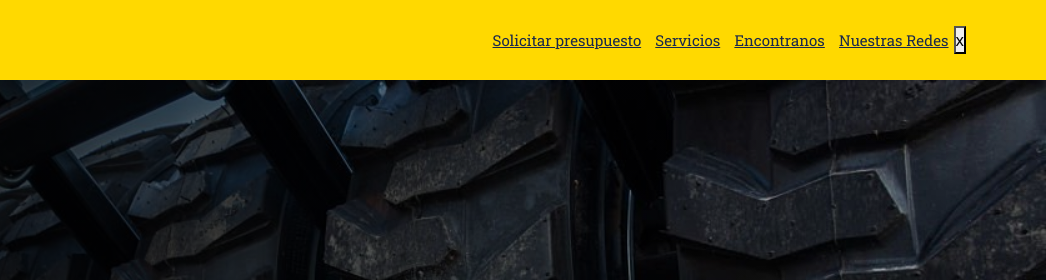
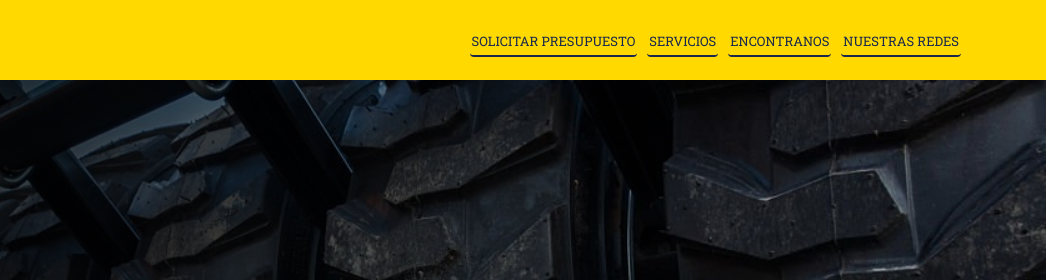
Before and after one commit to MonasterioM/Pagina-Monasterio-Neumaticos, a website: page index.html in a window 1280 px wide. Shown: the top 280 px of the page, 234-1280 px from the left. Drawn offline with nearby package versions, Linux system fonts and the light colour scheme.

Commit message:
agregad0 boton toggle

```diff
--- a/header.js
+++ b/header.js
@@ -1 +1,14 @@
 const btnCloseMenu = document.getElementById("menu-btn-close");
+const idButtonToggle = document.getElementById("id-btn-toggle");
+
+
+
+
+
+
+idButtonToggle.onclick = ()=>{
+
+
+
+
+}
--- a/index.html
+++ b/index.html
@@ -1,27 +1,48 @@
 <!DOCTYPE html>
 <html lang="en">
+
 <head>
   <meta charset="UTF-8">
   <meta name="viewport" content="width=device-width, initial-scale=1.0">
-    <link href="https://cdn.jsdelivr.net/npm/bootstrap@5.3.2/dist/css/bootstrap.min.css" rel="stylesheet" integrity="sha384-T3c6CoIi6uLrA9TneNEoa7RxnatzjcDSCmG1MXxSR1GAsXEV/Dwwykc2MPK8M2HN" crossorigin="anonymous">
+  <link href="https://cdn.jsdelivr.net/npm/bootstrap@5.3.2/dist/css/bootstrap.min.css" rel="stylesheet"
+    integrity="sha384-T3c6CoIi6uLrA9TneNEoa7RxnatzjcDSCmG1MXxSR1GAsXEV/Dwwykc2MPK8M2HN" crossorigin="anonymous">
   <link rel="stylesheet" href="./css/style.css">
   <title>Monasterio Neumaticos</title>
 </head>
+
 <body>
   <section class="conteiner">
     <header>
       <div class="logo">
-              <a href=""><img src="./img/WhatsApp_Image_2023-10-06_at_10.48.12__1_-removebg-preview-removebg-preview.png" alt=""></a>
+        <a href=""><img src="./img/WhatsApp_Image_2023-10-06_at_10.48.12__1_-removebg-preview-removebg-preview.png"
+            alt=""></a>
       </div>
-            <nav>
-                <div class="nav-1">
-                    <a href="">Solicitar presupuesto</a>
-                    <a href="">Servicios</a>
-                    <a href="">Encontranos</a>
-                    <a href="">Nuestras Redes</a>
-                </div>
+      <nav class="toggle">
+        <ul class="nav-1">
+          <li>
+            <a href="">SOLICITAR PRESUPUESTO</a>
+          </li>
+          <li>
+            <a href="">SERVICIOS</a>
+          </li>
+          <li>
+            <a href="">ENCONTRANOS</a>
+          </li>
+          <li>
+            <a href="">NUESTRAS REDES</a>
+          </li>
+        </ul>
         <button id="menu-btn-close" class="menu-btn-close">x</button>
       </nav>
+      <div id="fondo-opaciti" class="fondo-opaciti"></div>
+      <button id="btn-menu-toggle" class="btn-menu-toggle">
+        <?xml version="1.0" encoding="utf-8"?><!-- Uploaded to: SVG Repo, www.svgrepo.com, Generator: SVG Repo Mixer Tools -->
+        <svg  class="icon" width="35px" height="30px" viewBox="0 0 24 24" fill="none" xmlns="http://www.w3.org/2000/svg">
+          <path d="M4 18L20 18" stroke="#000000" stroke-width="2" stroke-linecap="round" />
+          <path d="M4 12L20 12" stroke="#000000" stroke-width="2" stroke-linecap="round" />
+          <path d="M4 6L20 6" stroke="#000000" stroke-width="2" stroke-linecap="round" />
+        </svg>
+      </button>
     </header>
     <main>
       <section class="cuerpo">
@@ -29,7 +50,9 @@
           <div class="banner-content">
             <div class="info">
               <h1>¿QUIENES SOMOS?</h1>
-                            <P>Somos una empresa especializada en la reconstrucción de neumáticos. Nuestro objetivo es brindar soluciones eficientes y económicas para prolongar la vida útil de los neumáticos, ayudando así a nuestros clientes a ahorrar dinero y reducir su impacto ambiental.</P>
+              <P>Somos una empresa especializada en la reconstrucción de neumáticos. Nuestro objetivo es brindar
+                soluciones eficientes y económicas para prolongar la vida útil de los neumáticos, ayudando así a
+                nuestros clientes a ahorrar dinero y reducir su impacto ambiental.</P>
             </div>
           </div>
         </section>
@@ -98,12 +121,18 @@
           <div class="why">
             <div class="why-2">
               <h5>¿QUE HACEMOS?</h5>
-                            <p>Nuestra principal actividad es la reconstrucción de neumáticos. Utilizamos técnicas y tecnología avanzada para reparar y renovar neumáticos desgastados, dañados o con problemas de banda de rodadura. Esto implica el proceso de desmontaje, inspección, reparación, reconstrucción y reensamblaje de los neumáticos.
+              <p>Nuestra principal actividad es la reconstrucción de neumáticos. Utilizamos técnicas y tecnología
+                avanzada para reparar y renovar neumáticos desgastados, dañados o con problemas de banda de rodadura.
+                Esto implica el proceso de desmontaje, inspección, reparación, reconstrucción y reensamblaje de los
+                neumáticos.
               </p>
             </div>
           </div>
           <div class="video">
-                        <iframe width="560" height="315" src="https://www.youtube.com/embed/6fcOaQKVREc?si=Bgwm00yMUv6H8XMe" title="YouTube video player" frameborder="0" allow="accelerometer; autoplay; clipboard-write; encrypted-media; gyroscope; picture-in-picture; web-share" allowfullscreen></iframe>
+            <iframe width="560" height="315" src="https://www.youtube.com/embed/6fcOaQKVREc?si=Bgwm00yMUv6H8XMe"
+              title="YouTube video player" frameborder="0"
+              allow="accelerometer; autoplay; clipboard-write; encrypted-media; gyroscope; picture-in-picture; web-share"
+              allowfullscreen></iframe>
           </div>
         </section>
         <section class="servicios">
@@ -117,7 +146,9 @@
                 <div class="col-md-8">
                   <div class="card-body">
                     <h5 class="card-title">Retacado</h5>
-                            <p class="card-text">El retacado de neumáticos mejora la tracción al insertar clavos o tacos en la banda de rodadura. Es una opción económica para mejorar el rendimiento en condiciones resbaladizas, pero puede afectar la velocidad y el manejo del vehículo.</p>
+                    <p class="card-text">El retacado de neumáticos mejora la tracción al insertar clavos o tacos en la
+                      banda de rodadura. Es una opción económica para mejorar el rendimiento en condiciones
+                      resbaladizas, pero puede afectar la velocidad y el manejo del vehículo.</p>
                   </div>
                 </div>
               </div>
@@ -144,7 +175,10 @@
                 <div class="col-md-8">
                   <div class="card-body">
                     <h5 class="card-title">Vulcanizado</h5>
-                            <p class="card-text">El vulcanizado de cubiertas es un proceso que mejora la durabilidad y resistencia del caucho crudo mediante la aplicación de calor, presión y compuestos químicos. El resultado es una cubierta más resistente y duradera que puede soportar mejor las condiciones extremas de la carretera.</p>
+                    <p class="card-text">El vulcanizado de cubiertas es un proceso que mejora la durabilidad y
+                      resistencia del caucho crudo mediante la aplicación de calor, presión y compuestos químicos. El
+                      resultado es una cubierta más resistente y duradera que puede soportar mejor las condiciones
+                      extremas de la carretera.</p>
                   </div>
                 </div>
               </div>
@@ -155,7 +189,10 @@
           <h3>Encontranos</h3>
           <div class="cont-ubi">
             <div class="ubi">
-                      <iframe src="https://www.google.com/maps/embed?pb=!1m14!1m8!1m3!1d14248.763652316517!2d-65.2161!3d-26.7701837!3m2!1i1024!2i768!4f13.1!3m3!1m2!1s0x94225d466304630d%3A0xa81d4cc36ee400e4!2sMonasterio%20Neum%C3%A1ticos!5e0!3m2!1ses-419!2sar!4v1700244882489!5m2!1ses-419!2sar" width="600" height="450" style="border:0;" allowfullscreen="" loading="lazy" referrerpolicy="no-referrer-when-downgrade"></iframe>
+              <iframe
+                src="https://www.google.com/maps/embed?pb=!1m14!1m8!1m3!1d14248.763652316517!2d-65.2161!3d-26.7701837!3m2!1i1024!2i768!4f13.1!3m3!1m2!1s0x94225d466304630d%3A0xa81d4cc36ee400e4!2sMonasterio%20Neum%C3%A1ticos!5e0!3m2!1ses-419!2sar!4v1700244882489!5m2!1ses-419!2sar"
+                width="600" height="450" style="border:0;" allowfullscreen="" loading="lazy"
+                referrerpolicy="no-referrer-when-downgrade"></iframe>
             </div>
             <div class="date">
               <p>Correo electronico</p>
@@ -230,13 +267,18 @@
         <h4>NUESTRAS REDES</h4>
       </div>
       <ul>
-            <li><a href="https://www.instagram.com/monasterioneumaticos/"><img src="./img/instagram.png" alt=""> monasterioneumaticos</a></li>
-            <li><a href="https://www.facebook.com/search/top?q=monasterio%20neumaticos"><img src="./img/facebook.png" alt="">Monasterio Neumaticos</a></li>
+        <li><a href="https://www.instagram.com/monasterioneumaticos/"><img src="./img/instagram.png" alt="">
+            monasterioneumaticos</a></li>
+        <li><a href="https://www.facebook.com/search/top?q=monasterio%20neumaticos"><img src="./img/facebook.png"
+              alt="">Monasterio Neumaticos</a></li>
       </ul>
     </footer>
   </section>
-    <script src="https://cdn.jsdelivr.net/npm/bootstrap@5.3.2/dist/js/bootstrap.bundle.min.js" integrity="sha384-C6RzsynM9kWDrMNeT87bh95OGNyZPhcTNXj1NW7RuBCsyN/o0jlpcV8Qyq46cDfL" crossorigin="anonymous"></script>
+  <script src="https://cdn.jsdelivr.net/npm/bootstrap@5.3.2/dist/js/bootstrap.bundle.min.js"
+    integrity="sha384-C6RzsynM9kWDrMNeT87bh95OGNyZPhcTNXj1NW7RuBCsyN/o0jlpcV8Qyq46cDfL"
+    crossorigin="anonymous"></script>
   <script src="https://unpkg.com/swiper/swiper-bundle.min.js"></script>
   <script src="app.js"></script>
 </body>
+
 </html>
--- a/scss/components/header.scss
+++ b/scss/components/header.scss
@@ -2,14 +2,17 @@
 @import url('https://fonts.googleapis.com/css2?family=Noto+Sans:wght@300&family=Roboto+Slab&display=swap');
 
 header {
+    display: flex;
+    justify-content: space-between;
+    align-items: center;
     background-color: #ffd900;
     width: 100%;
+    position: sticky;
+    top: 0px;
     height: 5rem;
     padding-left: 5rem;
     padding-right: 5rem;
-  display: flex;
-  justify-content: space-between ;
-  align-items: center;
+    z-index: 2;
     .logo {
         a {
             img {
@@ -19,36 +22,85 @@ header {
         }
     }
 
+
     nav {
         display: flex;
         justify-content: space-between;
         align-items: center;
         height: 100%;
-    .menu-btn-close{
-      display: block;
+
+        .menu-btn-close {
+            display: none;
         }
-      div {
+
+        ul {
+            display: flex;
+            justify-content: space-between;
+            align-items: center;
+            list-style: none;
+            margin-bottom: 0px;
+
+            li {
+                margin: 5px 5px;
+                border-radius: 15px;
+
                 a {
                     font-family: $font;
-          font-size: 15px;
-          text-decoration: underline;
+                    font-size: 13px;
+                    text-decoration: none;
                     color: $color-primary;
-          margin: 5px;
+                    margin: 0px;
+                    font-weight: normal;
+                    padding-bottom: 5px;
+                    border-bottom: 2px solid $color-primary;
+                    padding-top: 5px;
+                    padding-left: 2px;
+                    padding-right: 2px;
+                    border-radius: 4px;
                 }
             }
         }
     }
 
+    .btn-menu-toggle {
+        display: none;
+    }
 
-
-@media (max-width: 950px) {
-
-nav {
-  background-color: red;
-  .menu-btn-close{
+    .fondo-opaciti {
         display: none;
-    background-color: aqua;
-  }
     }
 
 }
+
+
+
+a:hover {
+    font-weight: bold;
+    background-color: yellow;
+    border-bottom: 3px solid $color-primary;
+}
+
+
+
+
+
+
+@media (max-width: 818px) {
+
+
+
+
+    .menu-btn-close {
+        display: block !important;
+    }
+
+    .btn-menu-toggle {
+        display: block !important;
+    }
+
+    nav .toggle {
+        position: fixed;
+        right: -1000px;
+    }
+
+}
```
Also changed, not shown: css/style.css. Lines whose indentation alone changed are shown as unchanged.
